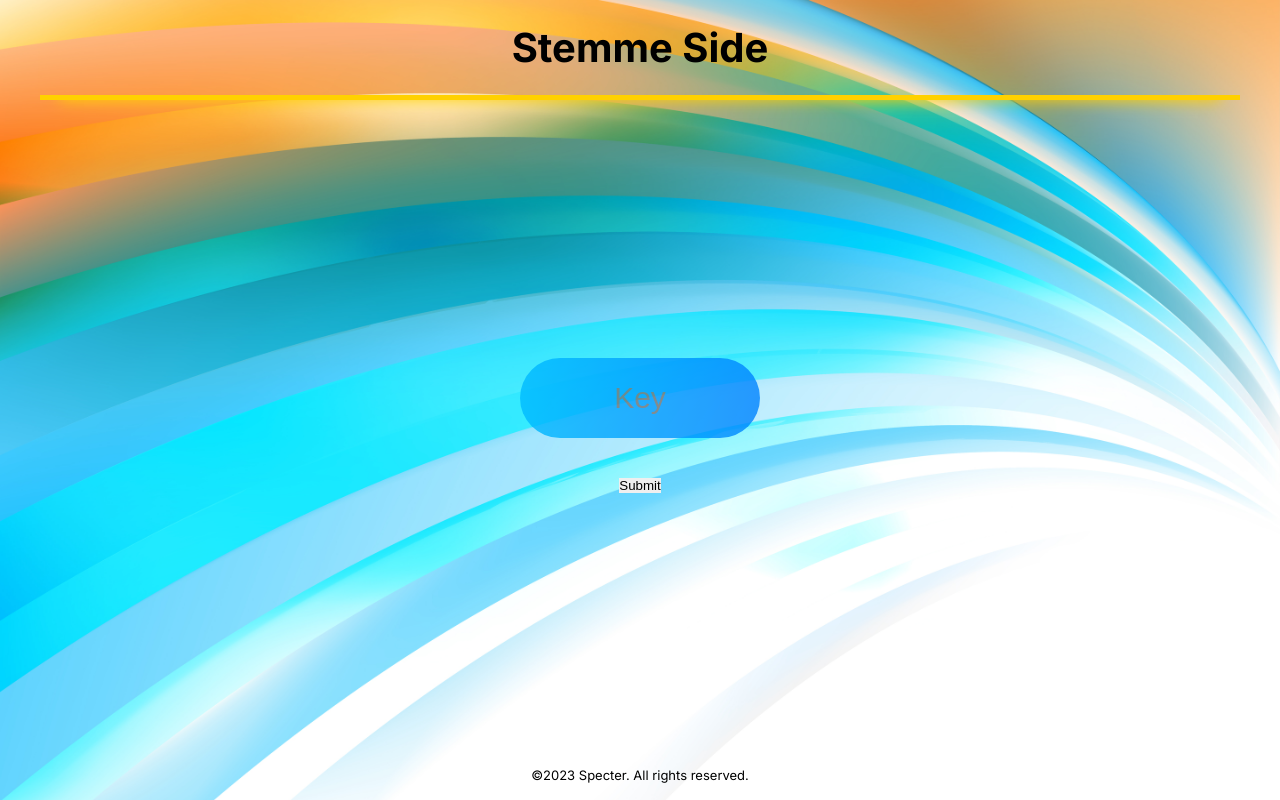
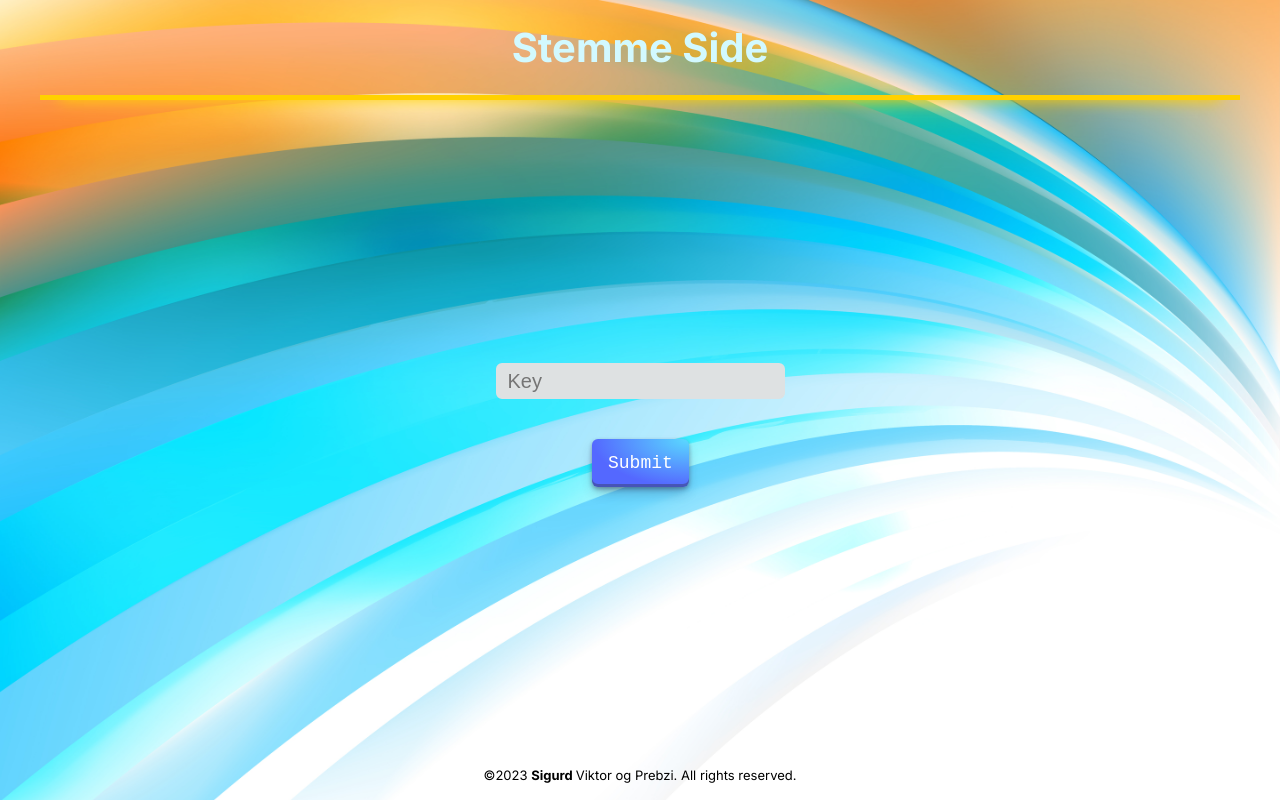
Before and after one commit to Specter-0/stemmeside, a Next.js app: page /verify in a window 1280 px wide. Built offline with nearby package versions, Linux system fonts and the light colour scheme.

Commit message:
did a little work at night yk me

```diff
--- a/src/components/footer/footer.jsx
+++ b/src/components/footer/footer.jsx
@@ -6,7 +6,7 @@ const Footer = () => {
   return (
     <div className={styles.container}>
       <div>
-        ©2023 Specter. All rights reserved.
+        ©2023 <strong> Sigurd </strong> Viktor og Prebzi. All rights reserved.
       </div>
     </div>
   )
--- a/src/components/keyInput/keyInput.jsx
+++ b/src/components/keyInput/keyInput.jsx
@@ -13,12 +13,6 @@ const KeyInput = () => {
             alert("invalid code")
             return
         }
-        /*
-        else if (!await check_code_in_use(key)) {
-            alert("code is in use")
-            return
-        }
-        */
         window.location = "/candidates/" + String(key.match(/\D/gi)).replaceAll(",", "").toLowerCase() + "/" + String(key.match(/\d/gi)).replaceAll(",", "").toLowerCase()
     }
 
@@ -29,6 +23,7 @@ const KeyInput = () => {
                     type="text"
                     placeholder='Key'
                     maxlength="11"
+                    minLength="9"
                     value={key}
                     className={styles.input}
                     onChange={e => setKey(e.target.value)}
--- a/src/components/keyInput/keyInput.module.css
+++ b/src/components/keyInput/keyInput.module.css
@@ -13,27 +13,68 @@
 }
 
 .input {
-    width: 30vh;
-    height: 10vh;
-    background-image: linear-gradient(90deg, rgb(0, 187, 255), rgb(0, 131, 255));
-    border-style: solid;
-    border-color: transparent;
-    border-width: 0px;
-    border-radius: 100px;
-    color: white;
-    text-decoration: none;
-    font-size: 30px;
-    opacity: 0.8;
-    text-align: center;
-    color: #ffd100;
-    transition: 0.5s;
+    font-size: 20px;
+    border-radius: 6px;
+    line-height: 1.5;
+    padding: 5px 10px;
+    transition: box-shadow 100ms ease-in, border 100ms ease-in, background-color 100ms ease-in;
+    border: 2px solid #dee1e2;
+    color: rgb(14, 14, 16);
+    background: #dee1e2;
+    display: block;
+    height: 36px;
 }
 
 .input:hover {
-    width: 33vh;
-    height: 11vh;
+    border-color: #ffaa00;
+}
+
+.input:focus{
+    border-color: #ffaa00;
+    background: #fff;
 }
 
 .submit {
-    border: none;
+  align-items: center;
+  appearance: none;
+  background-image: radial-gradient(100% 100% at 100% 0, #5adaff 0, #5468ff 100%);
+  border: 0;
+  border-radius: 6px;
+  box-shadow: rgba(45, 35, 66, .4) 0 2px 4px,rgba(45, 35, 66, .3) 0 7px 13px -3px,rgba(58, 65, 111, .5) 0 -3px 0 inset;
+  box-sizing: border-box;
+  color: #fff;
+  cursor: pointer;
+  display: inline-flex;
+  font-family: "JetBrains Mono",monospace;
+  height: 48px;
+  justify-content: center;
+  line-height: 1;
+  list-style: none;
+  overflow: hidden;
+  padding-left: 16px;
+  padding-right: 16px;
+  position: relative;
+  text-align: left;
+  text-decoration: none;
+  transition: box-shadow .15s,transform .15s;
+  user-select: none;
+  -webkit-user-select: none;
+  touch-action: manipulation;
+  white-space: nowrap;
+  will-change: box-shadow,transform;
+  font-size: 18px;
 }
+
+.button-29:focus {
+  box-shadow: #3c4fe0 0 0 0 1.5px inset, rgba(45, 35, 66, .4) 0 2px 4px, rgba(45, 35, 66, .3) 0 7px 13px -3px, #3c4fe0 0 -3px 0 inset;
+}
+
+.button-29:hover {
+  box-shadow: rgba(45, 35, 66, .4) 0 4px 8px, rgba(45, 35, 66, .3) 0 7px 13px -3px, #3c4fe0 0 -3px 0 inset;
+  transform: translateY(-2px);
+}
+
+.button-29:active {
+  box-shadow: #3c4fe0 0 3px 7px inset;
+  transform: translateY(2px);
+}
--- a/src/components/navbar/navbar.module.css
+++ b/src/components/navbar/navbar.module.css
@@ -9,10 +9,12 @@
     border-bottom-width: 5px;
     border-color: #FFD100;
     box-shadow: 0px 20px 15px -20px #FFD100;
+    color: rgb(210, 249, 255);
 }
 
 
 .logo {
+    color: inherit;
     font-weight: bold;
     font-size: 40px;
 }
```
Also changed, not shown: src/app/(pages)/candidates/[...class]/page.jsx (+11 -3 lines), 1 other file (tests, documents, lock files or other folders).
